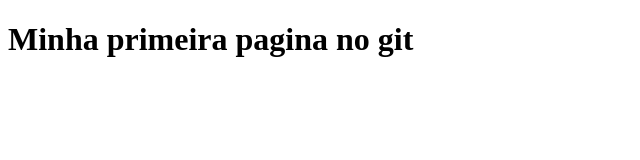
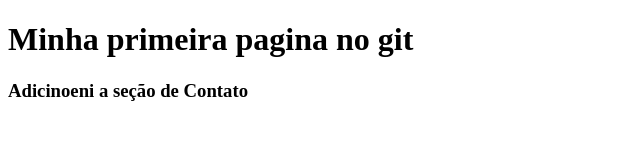
Before and after one commit to mannoro/alomundo, a plain HTML site: page index.html in a window 1280 px wide. Shown: the whole page, without its empty margins (0-640 px from the left). Drawn offline with Linux system fonts and the light colour scheme.

Commit message:
alterei a seçao de contato do site

```diff
--- a/index.html
+++ b/index.html
@@ -7,5 +7,6 @@
 </head>
 <body>
     <h1>Minha primeira pagina no git</h1>
+    <h3>Adicinoeni a seção de Contato</h3>
 </body>
 </html>
```
